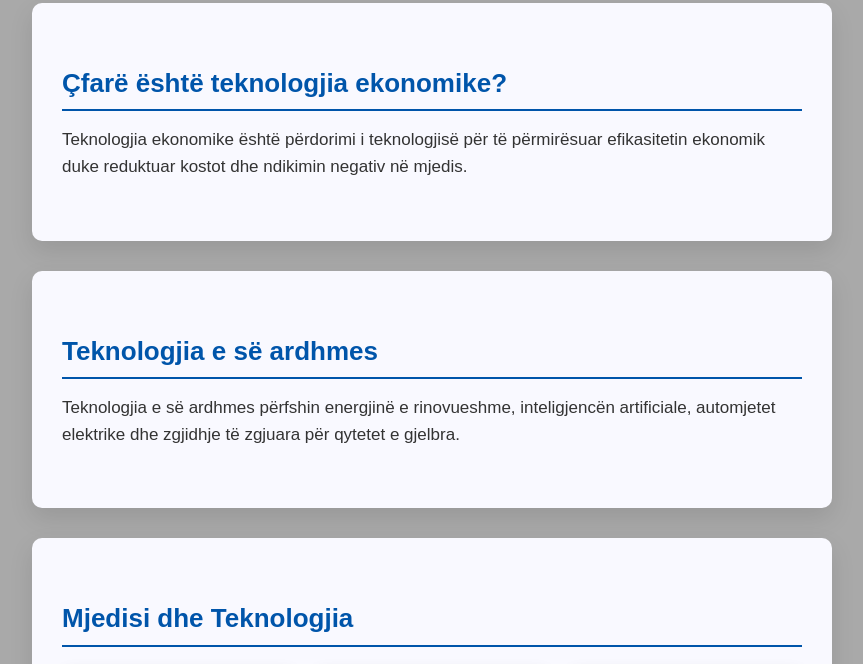
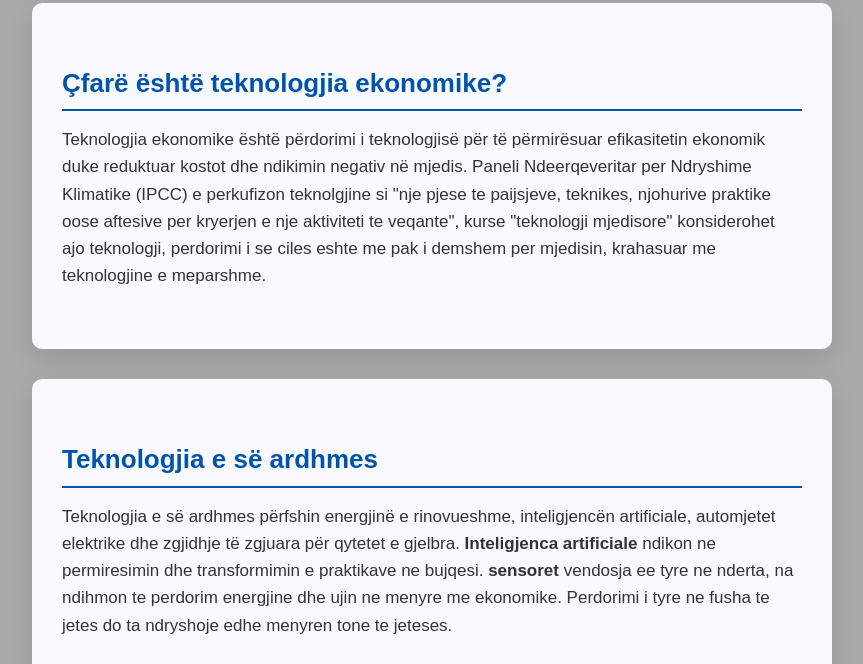
Before and after one commit to aleenashasivari/Edukat-qytetare, a plain HTML site: page index.html in a window 1280 px wide. Shown: the part 1177-1841 px from the top of the page, without its empty margins (208-1071 px from the left). Drawn offline with Linux system fonts and the light colour scheme; grey boxes are pictures that could not be loaded.

Commit message:
versioni 3

```diff
--- a/index.html
+++ b/index.html
@@ -25,13 +25,13 @@
     <!-- Seksioni 2: Teknologjia ekonomike -->
     <section class="content">
         <h2>Çfarë është teknologjia ekonomike?</h2>
-        <p>Teknologjia ekonomike është përdorimi i teknologjisë për të përmirësuar efikasitetin ekonomik duke reduktuar kostot dhe ndikimin negativ në mjedis.</p>
+        <p>Teknologjia ekonomike është përdorimi i teknologjisë për të përmirësuar efikasitetin ekonomik duke reduktuar kostot dhe ndikimin negativ në mjedis. Paneli Ndeerqeveritar per Ndryshime Klimatike (IPCC) e perkufizon teknolgjine si "nje pjese te paijsjeve, teknikes, njohurive praktike oose aftesive per kryerjen e nje aktiviteti te veqante", kurse "teknologji mjedisore" konsiderohet ajo teknologji, perdorimi i se ciles eshte me pak i demshem per mjedisin, krahasuar me teknologjine e meparshme.</p>
     </section>
 
     <!-- Seksioni 3: Teknologjia e së ardhmes -->
     <section class="content">
         <h2>Teknologjia e së ardhmes</h2>
-        <p>Teknologjia e së ardhmes përfshin energjinë e rinovueshme, inteligjencën artificiale, automjetet elektrike dhe zgjidhje të zgjuara për qytetet e gjelbra.</p>
+        <p>Teknologjia e së ardhmes përfshin energjinë e rinovueshme, inteligjencën artificiale, automjetet elektrike dhe zgjidhje të zgjuara për qytetet e gjelbra. <strong>Inteligjenca artificiale</strong> ndikon ne permiresimin dhe transformimin e praktikave ne bujqesi. <strong>sensoret</strong> vendosja ee tyre ne nderta, na ndihmon te perdorim energjine dhe ujin ne menyre me ekonomike. Perdorimi i tyre ne fusha te jetes do ta ndryshoje edhe menyren tone te jeteses. </p>
     </section>
 
     <!--Seksioni 4: Galeria e fotove-->
```
